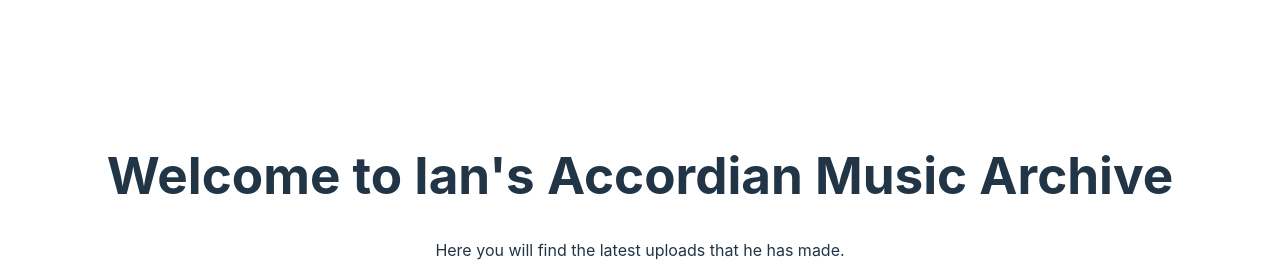
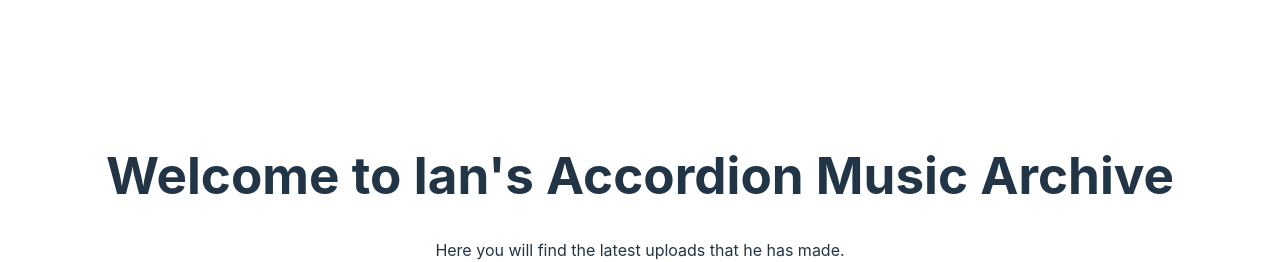
Before and after one commit to Claire-Stark/Ian-s-Accordian-Music, a React (Vite) app: page / in a window 1280 px wide. Shown: the top 262 px of the page. Built offline with nearby package versions, Linux system fonts and the light colour scheme; no server answers.

Commit message:
fixing spelling mistake

```diff
--- a/src/App.tsx
+++ b/src/App.tsx
@@ -6,7 +6,7 @@ import VideoList from "./components/VideoList";
 function App() {
   return (
     <div className="App">
-      <h1>Welcome to Ian's Accordian Music Archive</h1>
+      <h1>Welcome to Ian's Accordion Music Archive</h1>
       <p>Here you will find the latest uploads that he has made.</p>
       <LatestVideos />
       <h2>About Ian</h2>
```
